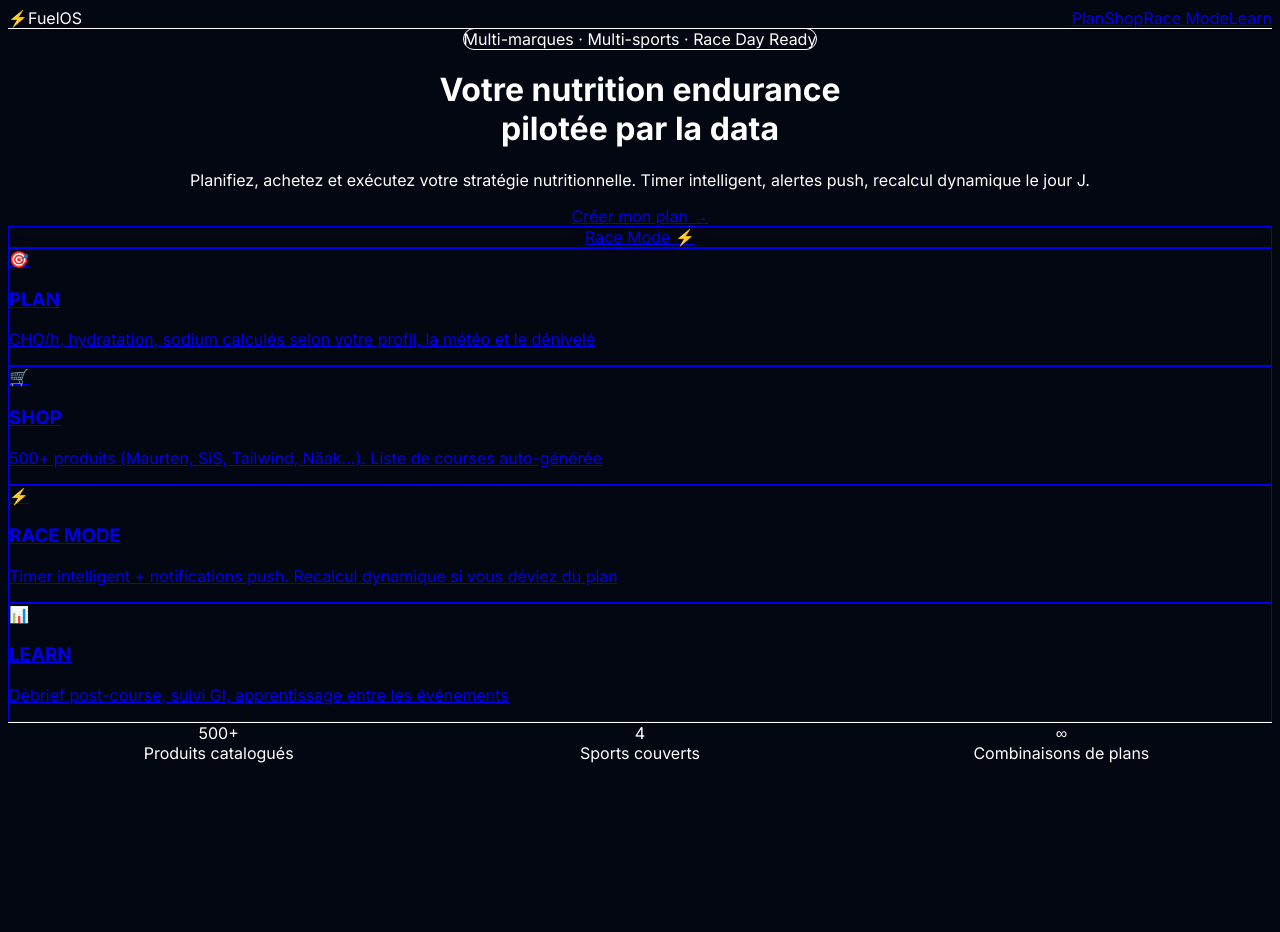
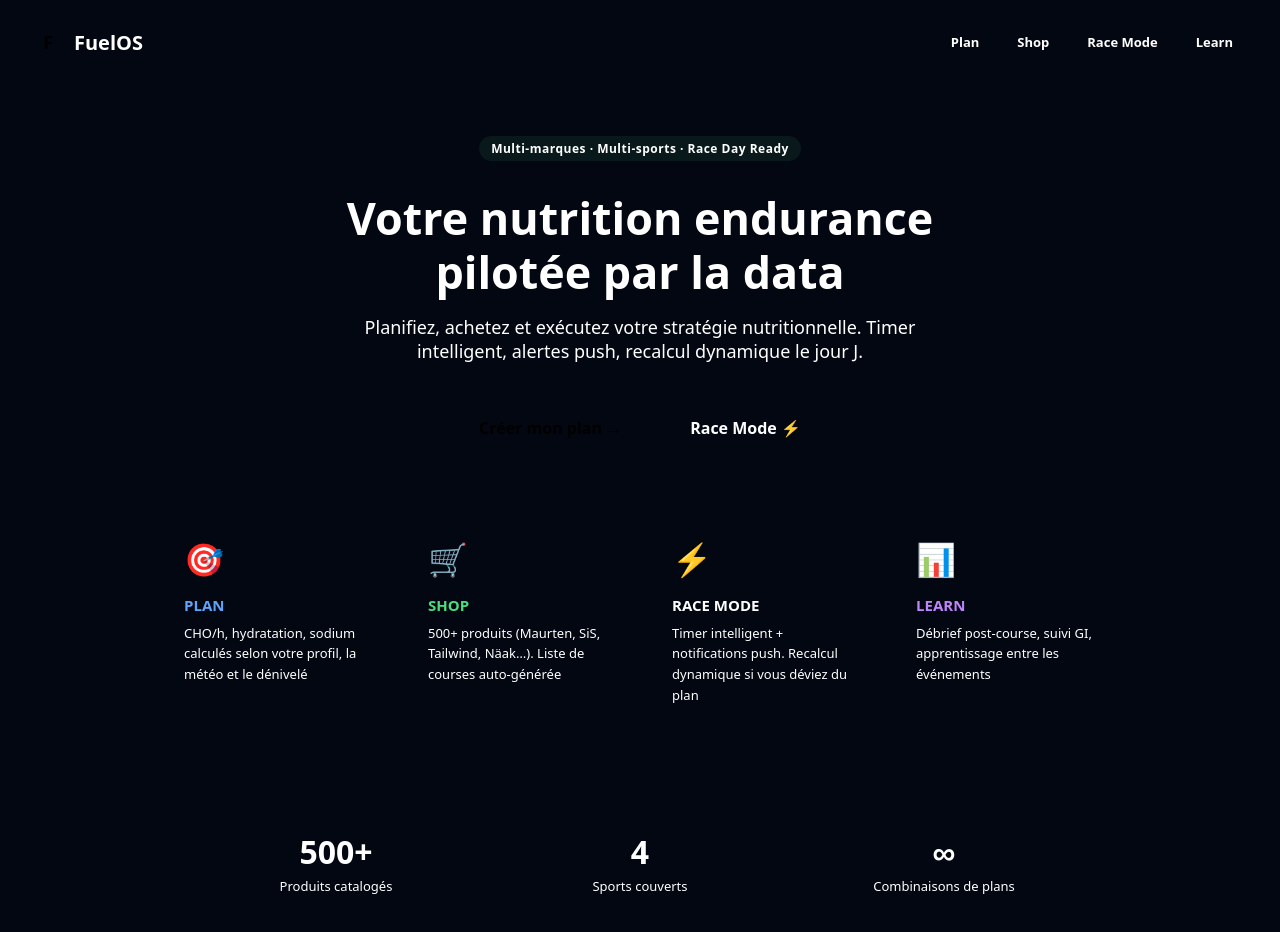
Before and after one commit to FloP-maker/fuelos, a Next.js app: page / in a window 1280 px wide. Shown: the top 932 px of the page. Before the commit the page ends 816 px from the top, so only its background shows below. Built offline with nearby package versions, Linux system fonts and the light colour scheme.

Commit message:
fix: align home page design with plan/race/shop/learn pages (CSS variables)

```diff
--- a/app/page.tsx
+++ b/app/page.tsx
@@ -1,128 +1,99 @@
 'use client';
+
 import Link from 'next/link';
+
+const S = {
+  page: { minHeight: '100vh', background: 'var(--color-bg)', color: 'var(--color-text)', fontFamily: 'system-ui, sans-serif' } as React.CSSProperties,
+  header: { borderBottom: '1px solid var(--color-border)', padding: '16px 24px', display: 'flex', alignItems: 'center', justifyContent: 'space-between' } as React.CSSProperties,
+  logo: { display: 'flex', alignItems: 'center', gap: 10 } as React.CSSProperties,
+  logoIcon: { width: 32, height: 32, background: 'var(--color-accent)', borderRadius: 8, display: 'flex', alignItems: 'center', justifyContent: 'center', fontWeight: 700, fontSize: 18, color: '#000' } as React.CSSProperties,
+  main: { maxWidth: 960, margin: '0 auto', padding: '60px 24px' } as React.CSSProperties,
+  card: { background: 'var(--color-bg-card)', border: '1px solid var(--color-border)', borderRadius: 12, padding: 24, marginBottom: 20 } as React.CSSProperties,
+  btn: { padding: '14px 28px', borderRadius: 10, background: 'var(--color-accent)', color: '#000', fontWeight: 700, fontSize: 16, border: 'none', cursor: 'pointer', textDecoration: 'none', display: 'inline-block' } as React.CSSProperties,
+  btnOutline: { padding: '14px 28px', borderRadius: 10, background: 'transparent', color: 'var(--color-text)', fontWeight: 600, fontSize: 16, border: '1px solid var(--color-border)', cursor: 'pointer', textDecoration: 'none', display: 'inline-block' } as React.CSSProperties,
+  badge: { display: 'inline-flex', alignItems: 'center', padding: '4px 12px', borderRadius: 99, fontSize: 12, fontWeight: 700, letterSpacing: '0.5px', border: '1px solid var(--color-accent)', color: 'var(--color-accent)', background: 'rgba(74,222,128,0.08)' } as React.CSSProperties,
+};
+
+const NAV = [
+  { href: '/plan', label: 'Plan' },
+  { href: '/shop', label: 'Shop' },
+  { href: '/race', label: 'Race Mode' },
+  { href: '/learn', label: 'Learn' },
+];
+
+const FEATURE_CARDS = [
+  { icon: '🎯', title: 'PLAN', desc: 'CHO/h, hydratation, sodium calculés selon votre profil, la météo et le dénivelé', href: '/plan', accent: '#60a5fa' },
+  { icon: '🛒', title: 'SHOP', desc: '500+ produits (Maurten, SiS, Tailwind, Näak…). Liste de courses auto-générée', href: '/shop', accent: '#4ade80' },
+  { icon: '⚡', title: 'RACE MODE', desc: 'Timer intelligent + notifications push. Recalcul dynamique si vous déviez du plan', href: '/race', accent: 'var(--color-accent)' },
+  { icon: '📊', title: 'LEARN', desc: 'Débrief post-course, suivi GI, apprentissage entre les événements', href: '/learn', accent: '#c084fc' },
+];
 
 export default function Home() {
   return (
-    <div className="min-h-screen bg-gray-950 text-white">
-      {/* Header */}
-      <header className="border-b border-gray-800 px-6 py-4">
-        <div className="max-w-6xl mx-auto flex items-center justify-between">
-          <div className="flex items-center gap-2">
-            <span className="text-2xl">⚡</span>
-            <span className="text-xl font-bold text-orange-400">FuelOS</span>
-          </div>
-          <nav className="flex gap-6 text-sm text-gray-400">
-            <Link href="/plan" className="hover:text-white transition-colors">Plan</Link>
-            <Link href="/shop" className="hover:text-white transition-colors">Shop</Link>
-            <Link href="/race" className="hover:text-white transition-colors">Race Mode</Link>
-            <Link href="/learn" className="hover:text-white transition-colors">Learn</Link>
-          </nav>
+    <div style={S.page}>
+      <header style={S.header}>
+        <div style={S.logo}>
+          <div style={S.logoIcon}>F</div>
+          <span style={{ fontWeight: 700, fontSize: 20 }}>FuelOS</span>
+        </div>
+        <div style={{ display: 'flex', gap: 8 }}>
+          {NAV.map(item => (
+            <Link
+              key={item.href}
+              href={item.href}
+              style={{ padding: '8px 14px', borderRadius: 8, fontSize: 13, fontWeight: 600, color: 'var(--color-text-muted)', border: '1px solid transparent', textDecoration: 'none' }}
+            >
+              {item.label}
+            </Link>
+          ))}
         </div>
       </header>
 
-      {/* Hero */}
-      <main className="max-w-6xl mx-auto px-6 py-20 text-center">
-        <div className="mb-6">
-          <span className="bg-orange-500/20 text-orange-400 text-sm px-3 py-1 rounded-full border border-orange-500/30">
-            Multi-marques · Multi-sports · Race Day Ready
-          </span>
-        </div>
-        <h1 className="text-5xl font-bold mb-6 leading-tight">
-          Votre nutrition endurance<br />
-          <span className="text-orange-400">pilotée par la data</span>
-        </h1>
-        <p className="text-xl text-gray-400 mb-12 max-w-2xl mx-auto">
-          Planifiez, achetez et exécutez votre stratégie nutritionnelle.
-          Timer intelligent, alertes push, recalcul dynamique le jour J.
-        </p>
-
-        <div className="flex flex-col sm:flex-row gap-4 justify-center mb-20">
-          <Link href="/plan" className="bg-orange-500 hover:bg-orange-600 text-white font-semibold px-8 py-4 rounded-xl transition-colors text-lg">
-            Créer mon plan →
-          </Link>
-          <Link href="/race" className="border border-gray-700 hover:border-gray-500 text-white font-semibold px-8 py-4 rounded-xl transition-colors text-lg">
-            Race Mode ⚡
-          </Link>
+      <main style={S.main}>
+        <div style={{ textAlign: 'center', marginBottom: 60 }}>
+          <div style={{ marginBottom: 20 }}>
+            <span style={S.badge}>Multi-marques · Multi-sports · Race Day Ready</span>
+          </div>
+          <h1 style={{ fontSize: '2.8rem', fontWeight: 700, marginBottom: 16, lineHeight: 1.2 }}>
+            Votre nutrition endurance<br />
+            <span style={{ color: 'var(--color-accent)' }}>pilotée par la data</span>
+          </h1>
+          <p style={{ fontSize: 18, color: 'var(--color-text-muted)', marginBottom: 40, maxWidth: 560, margin: '0 auto 40px' }}>
+            Planifiez, achetez et exécutez votre stratégie nutritionnelle. Timer intelligent, alertes push, recalcul dynamique le jour J.
+          </p>
+          <div style={{ display: 'flex', gap: 12, justifyContent: 'center', flexWrap: 'wrap' }}>
+            <Link href="/plan" style={S.btn}>Créer mon plan →</Link>
+            <Link href="/race" style={S.btnOutline}>Race Mode ⚡</Link>
+          </div>
         </div>
 
-        {/* Features Grid */}
-        <div className="grid grid-cols-1 md:grid-cols-2 lg:grid-cols-4 gap-6 text-left">
-          <FeatureCard
-            icon="🎯"
-            title="PLAN"
-            desc="CHO/h, hydratation, sodium calculés selon votre profil, la météo et le dénivelé"
-            href="/plan"
-            color="blue"
-          />
-          <FeatureCard
-            icon="🛒"
-            title="SHOP"
-            desc="500+ produits (Maurten, SiS, Tailwind, Näak…). Liste de courses auto-générée"
-            href="/shop"
-            color="green"
-          />
-          <FeatureCard
-            icon="⚡"
-            title="RACE MODE"
-            desc="Timer intelligent + notifications push. Recalcul dynamique si vous déviez du plan"
-            href="/race"
-            color="orange"
-          />
-          <FeatureCard
-            icon="📊"
-            title="LEARN"
-            desc="Débrief post-course, suivi GI, apprentissage entre les événements"
-            href="/learn"
-            color="purple"
-          />
+        <div style={{ display: 'grid', gridTemplateColumns: 'repeat(auto-fit, minmax(200px, 1fr))', gap: 16, marginBottom: 60 }}>
+          {FEATURE_CARDS.map(card => (
+            <Link
+              key={card.href}
+              href={card.href}
+              style={{ ...S.card, borderColor: card.accent === 'var(--color-accent)' ? 'var(--color-accent)' : card.accent + '55', textDecoration: 'none', color: 'var(--color-text)', display: 'block', marginBottom: 0 }}
+            >
+              <div style={{ fontSize: 32, marginBottom: 12 }}>{card.icon}</div>
+              <h3 style={{ fontWeight: 700, fontSize: 15, marginBottom: 8, color: card.accent }}>{card.title}</h3>
+              <p style={{ fontSize: 13, color: 'var(--color-text-muted)', lineHeight: 1.6, margin: 0 }}>{card.desc}</p>
+            </Link>
+          ))}
+        </div>
+
+        <div style={{ ...S.card, display: 'grid', gridTemplateColumns: 'repeat(3, 1fr)', textAlign: 'center', gap: 0, marginBottom: 0 }}>
+          {[
+            { value: '500+', label: 'Produits catalogés' },
+            { value: '4', label: 'Sports couverts' },
+            { value: '∞', label: 'Combinaisons de plans' },
+          ].map((stat, i) => (
+            <div key={i} style={{ padding: '16px 8px', borderRight: i < 2 ? '1px solid var(--color-border)' : undefined }}>
+              <div style={{ fontSize: 32, fontWeight: 700, color: 'var(--color-accent)', marginBottom: 4 }}>{stat.value}</div>
+              <div style={{ fontSize: 13, color: 'var(--color-text-muted)' }}>{stat.label}</div>
+            </div>
+          ))}
         </div>
       </main>
-
-      {/* Stats */}
-      <section className="border-t border-gray-800 py-16">
-        <div className="max-w-6xl mx-auto px-6 grid grid-cols-3 gap-8 text-center">
-          <div>
-            <div className="text-4xl font-bold text-orange-400">500+</div>
-            <div className="text-gray-400 mt-1">Produits catalogués</div>
-          </div>
-          <div>
-            <div className="text-4xl font-bold text-orange-400">4</div>
-            <div className="text-gray-400 mt-1">Sports couverts</div>
-          </div>
-          <div>
-            <div className="text-4xl font-bold text-orange-400">∞</div>
-            <div className="text-gray-400 mt-1">Combinaisons de plans</div>
-          </div>
-        </div>
-      </section>
     </div>
   );
 }
-
-function FeatureCard({ icon, title, desc, href, color, badge }: {
-  icon: string;
-  title: string;
-  desc: string;
-  href: string;
-  color: 'blue' | 'green' | 'orange' | 'purple';
-  badge?: string;
-}) {
-  const colors = {
-    blue: 'border-blue-500/30 hover:border-blue-500/60 bg-blue-500/5',
-    green: 'border-green-500/30 hover:border-green-500/60 bg-green-500/5',
-    orange: 'border-orange-500/30 hover:border-orange-500/60 bg-orange-500/5',
-    purple: 'border-purple-500/30 hover:border-purple-500/60 bg-purple-500/5',
-  };
-  return (
-    <Link href={href} className={`border rounded-xl p-6 transition-all cursor-pointer ${colors[color]}`}>
-      {badge && (
-        <span className="text-xs bg-orange-500/20 text-orange-400 px-2 py-0.5 rounded-full mb-3 inline-block">
-          {badge}
-        </span>
-      )}
-      <div className="text-3xl mb-3">{icon}</div>
-      <h3 className="font-bold text-lg mb-2">{title}</h3>
-      <p className="text-gray-400 text-sm leading-relaxed">{desc}</p>
-    </Link>
-  );
-}
```
